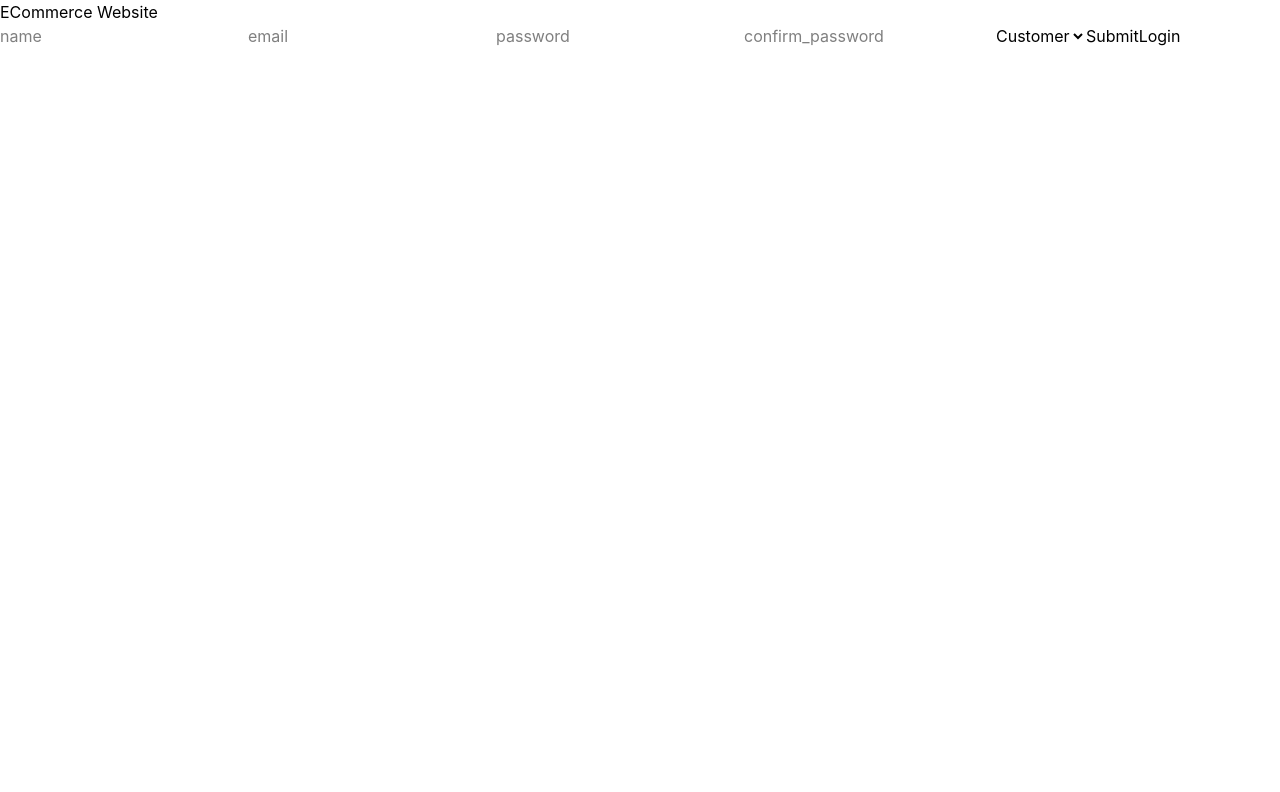
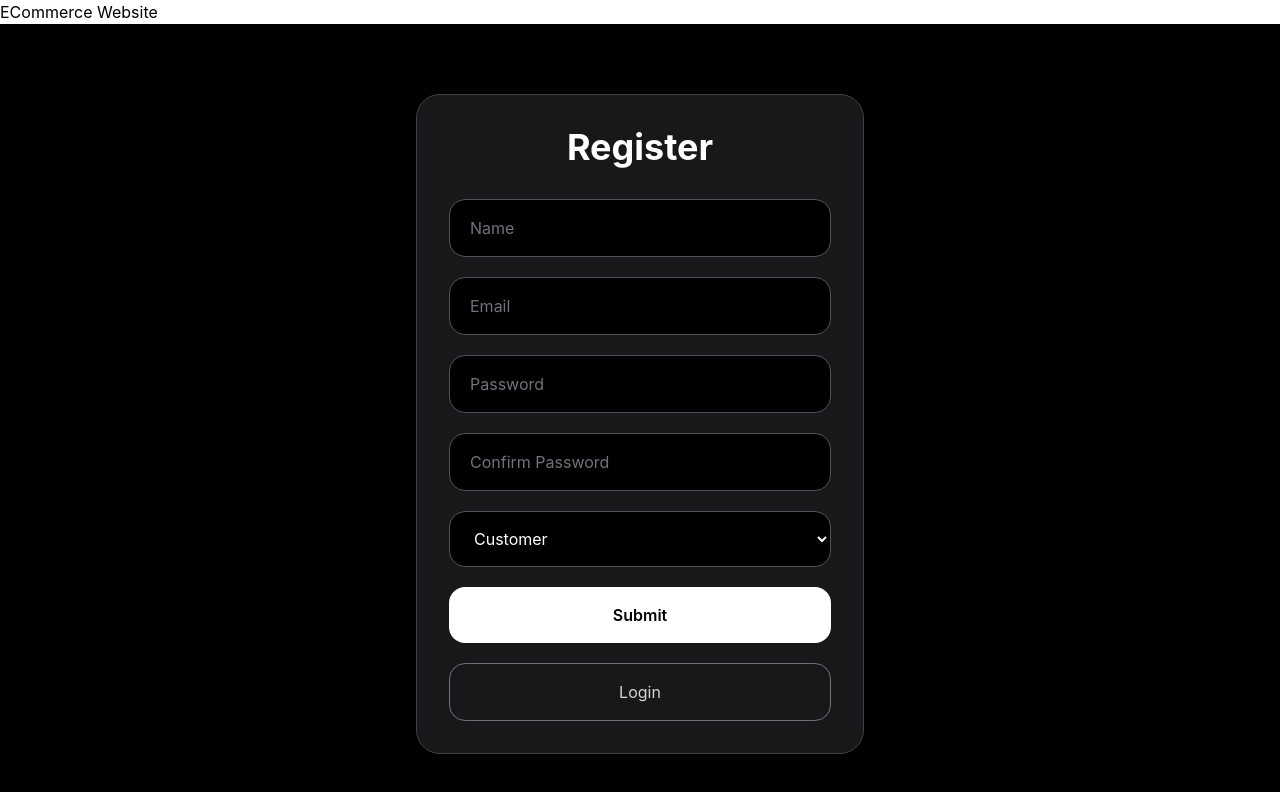
Before and after one commit to ArmanKadian-sys/ecommerce-frontend, a React (Vite) app: page /auth/register in a window 1280 px wide. Shown: the top 792 px of the page. Built offline with nearby package versions, Linux system fonts and the light colour scheme.

Commit message:
register tailwind update

```diff
--- a/src/components/auth/Register.jsx
+++ b/src/components/auth/Register.jsx
@@ -48,24 +48,86 @@ const Register = () => {
 
   return (
     <>
-      {errors.map((error) => {
-        return (
-          <ul><li>{error}</li></ul>
-        )
-      })}
-      <input type="text" placeholder="name" ref={name} />
-      <input type="text" placeholder="email" ref={email} />
-      <input type="text" placeholder="password" ref={password} />
-      <input type="text" placeholder="confirm_password" ref={confirm_password} />
+      <div className="min-h-screen bg-black flex items-center justify-center px-6">
 
-      <select name="userType" ref={userType}>
-        <option value="customer">Customer</option>
-        <option value="seller">Seller</option>
-      </select>
+        <div className="w-full max-w-md bg-zinc-900 border border-zinc-700 rounded-3xl p-8 shadow-2xl">
 
-      <button onClick={onSubmit}>Submit</button>
+          <h1 className="text-4xl font-bold text-white text-center mb-8">
+            Register
+          </h1>
 
-      <button onClick={() => { navigate("/auth/login") }}>Login</button>
+          {errors.length > 0 && (
+            <div className="bg-zinc-800 border border-zinc-600 rounded-2xl p-4 mb-6">
+              {errors.map((error, index) => {
+                return (
+                  <ul key={index}>
+                    <li className="text-red-400 text-sm">
+                      {error}
+                    </li>
+                  </ul>
+                );
+              })}
+            </div>
+          )}
+
+          <div className="flex flex-col gap-5">
+
+            <input
+              type="text"
+              placeholder="Name"
+              ref={name}
+              className="bg-black border border-zinc-600 text-white px-5 py-4 rounded-2xl outline-none focus:border-white transition-all placeholder:text-zinc-500"
+            />
+
+            <input
+              type="text"
+              placeholder="Email"
+              ref={email}
+              className="bg-black border border-zinc-600 text-white px-5 py-4 rounded-2xl outline-none focus:border-white transition-all placeholder:text-zinc-500"
+            />
+
+            <input
+              type="password"
+              placeholder="Password"
+              ref={password}
+              className="bg-black border border-zinc-600 text-white px-5 py-4 rounded-2xl outline-none focus:border-white transition-all placeholder:text-zinc-500"
+            />
+
+            <input
+              type="password"
+              placeholder="Confirm Password"
+              ref={confirm_password}
+              className="bg-black border border-zinc-600 text-white px-5 py-4 rounded-2xl outline-none focus:border-white transition-all placeholder:text-zinc-500"
+            />
+
+            <select
+              name="userType"
+              ref={userType}
+              className="bg-black border border-zinc-600 text-white px-5 py-4 rounded-2xl outline-none focus:border-white transition-all"
+            >
+              <option value="customer">Customer</option>
+              <option value="seller">Seller</option>
+            </select>
+
+            <button
+              onClick={onSubmit}
+              className="bg-white text-black font-semibold py-4 rounded-2xl hover:bg-zinc-300 transition-all duration-300"
+            >
+              Submit
+            </button>
+
+            <button
+              onClick={() => {
+                navigate("/auth/login");
+              }}
+              className="border border-zinc-500 text-zinc-300 py-4 rounded-2xl hover:bg-zinc-800 hover:text-white transition-all duration-300"
+            >
+              Login
+            </button>
+
+          </div>
+        </div>
+      </div>
     </>
   )
 }
```
